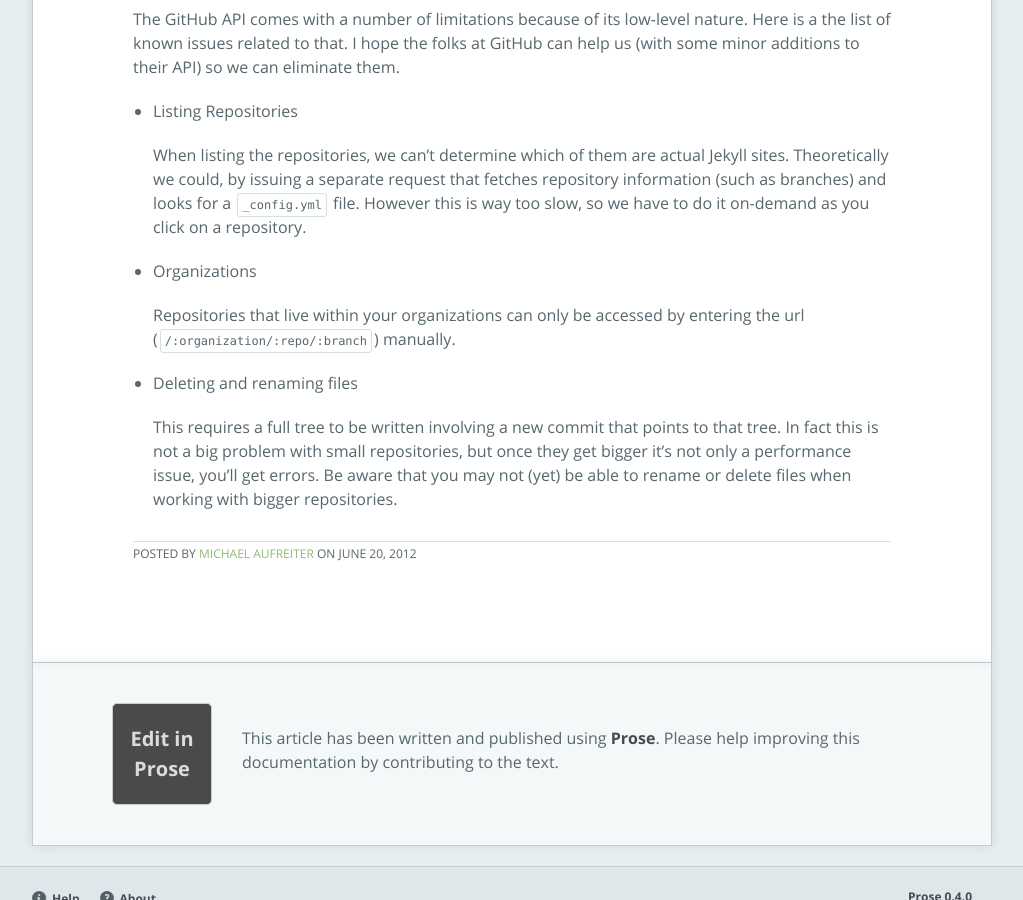
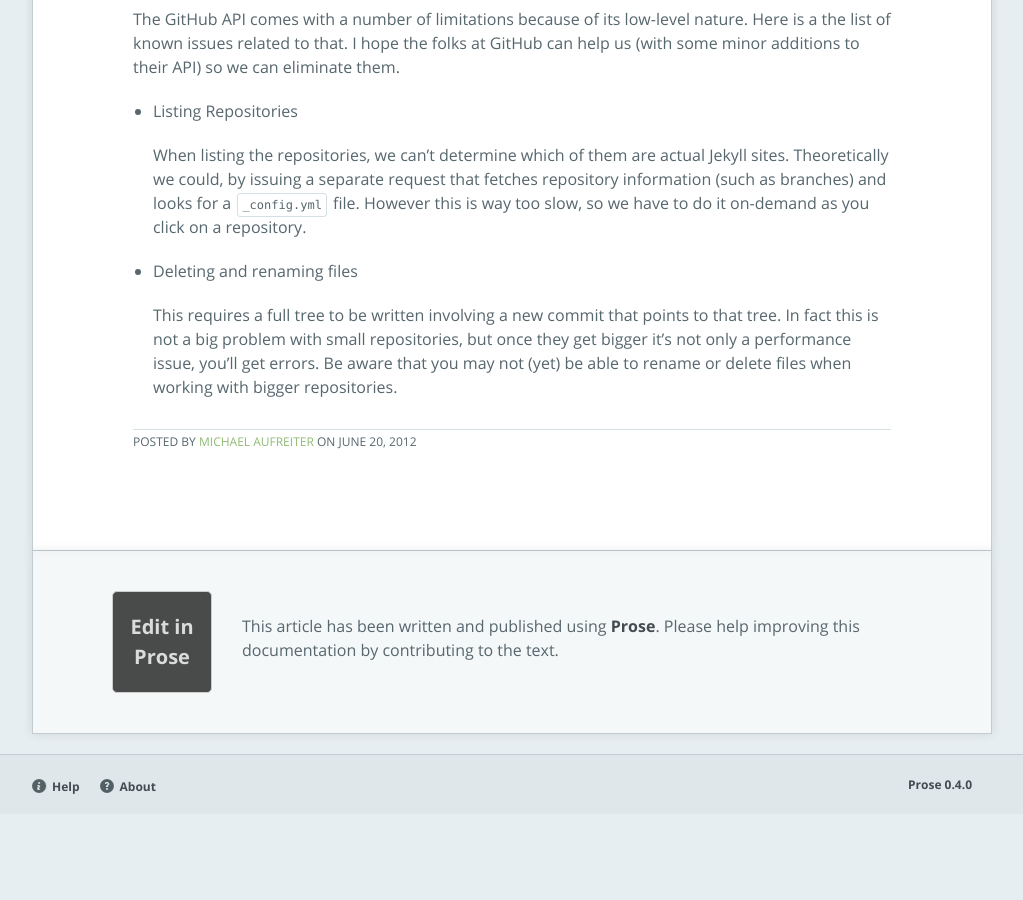
Before and after one commit to prose/prose, a Jekyll site: the page built from _posts/help/2012-06-20-internals.md, in a window 1280 px wide and 900 px high, scrolled down 2010 px. Shown: the whole window, without its empty margins (128-1151 px from the left). Built offline with Jekyll 4.4.1, drawn with Linux system fonts in a browser that asks for light colours; after the commit the page ends 2824 px from its top, so only the background shows below that.

Commit message:
Removed org limitation from internals help doc.
Can now access org repos through prose.io interface without manual url entry.

```diff
--- a/_posts/help/2012-06-20-internals.md
+++ b/_posts/help/2012-06-20-internals.md
@@ -64,10 +64,6 @@
 
   When listing the repositories, we can't determine which of them are actual Jekyll sites. Theoretically we could, by issuing a separate request that fetches repository information (such as branches) and looks for a `_config.yml` file. However this is way too slow, so we have to do it on-demand as you click on a repository.
 
-- Organizations
-
-  Repositories that live within your organizations can only be accessed by entering the url (`/:organization/:repo/:branch`) manually.
-
 - Deleting and renaming files
 
   This requires a full tree to be written involving a new commit that points to that tree. In fact this is not a big problem with small repositories, but once they get bigger it's not only a performance issue, you'll get errors. Be aware that you may not (yet) be able to rename or delete files when working with bigger repositories.
```
